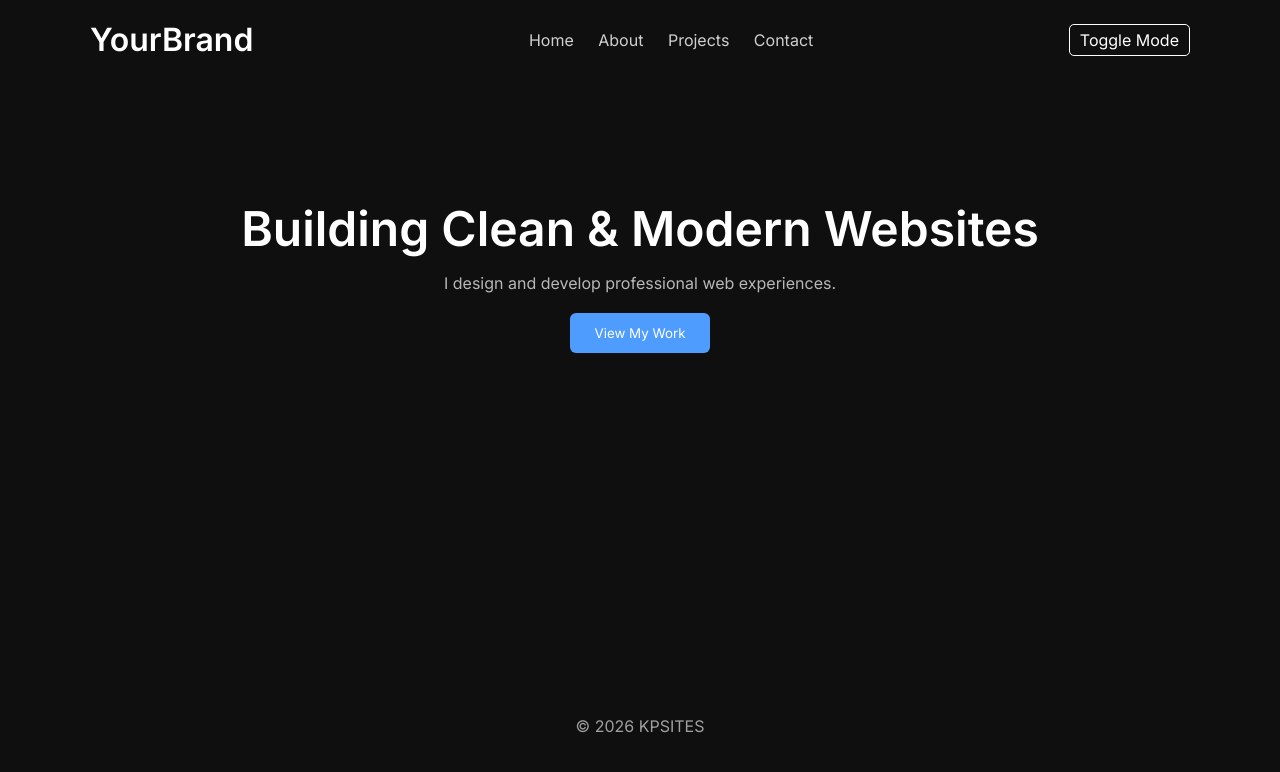
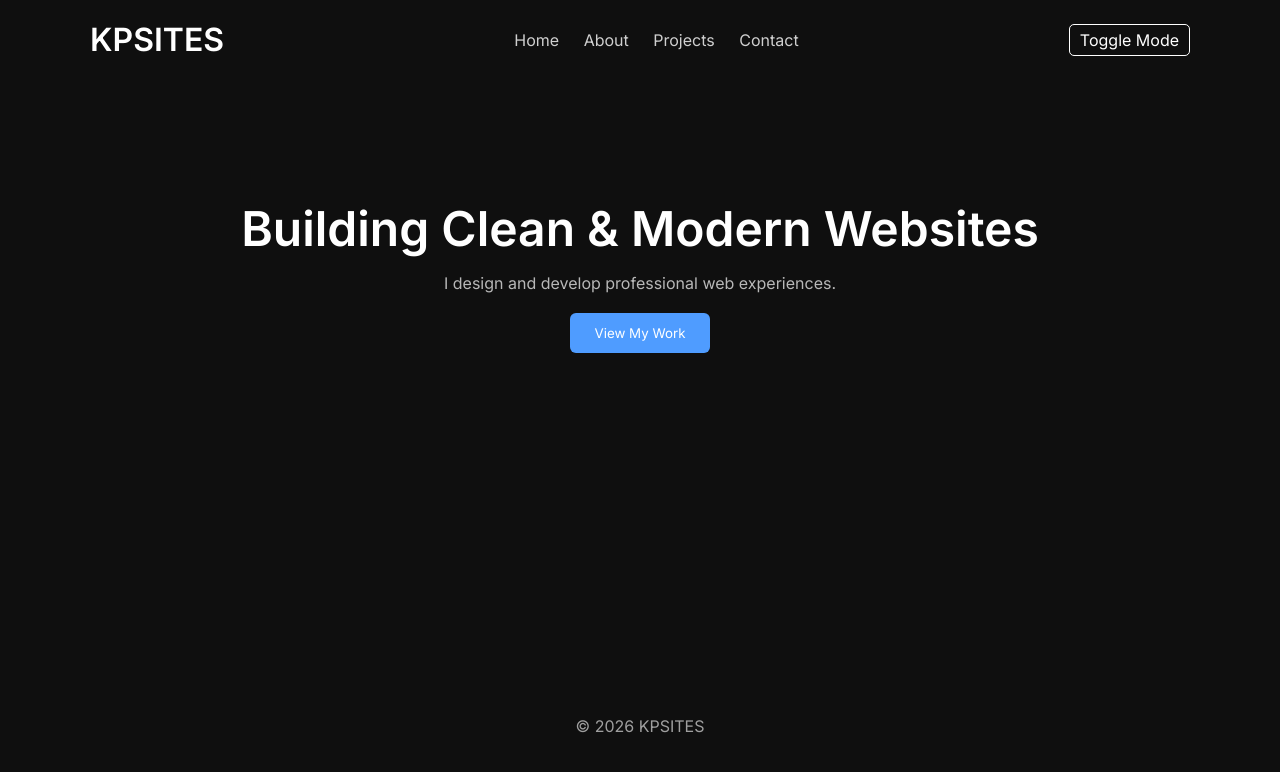
Before and after one commit to klod777x/website, a plain HTML site: page index.html in a window 1280 px wide. Drawn offline with Linux system fonts and the light colour scheme.

Commit message:
Update index.html

```diff
--- a/index.html
+++ b/index.html
@@ -10,7 +10,7 @@
 
   <header>
     <div class="container">
-      <h1 class="logo">YourBrand</h1>
+      <h1 class="logo">KPSITES</h1>
       <nav>
         <a href="#">Home</a>
         <a href="#">About</a>
```
